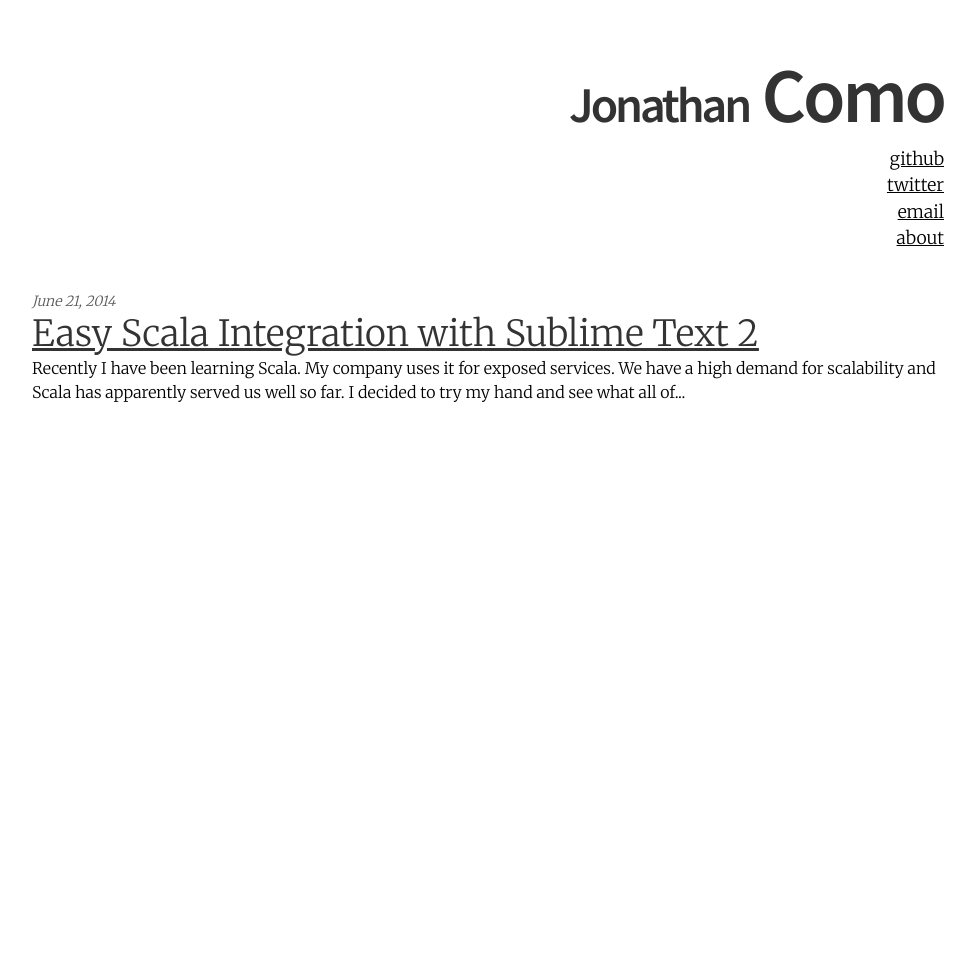
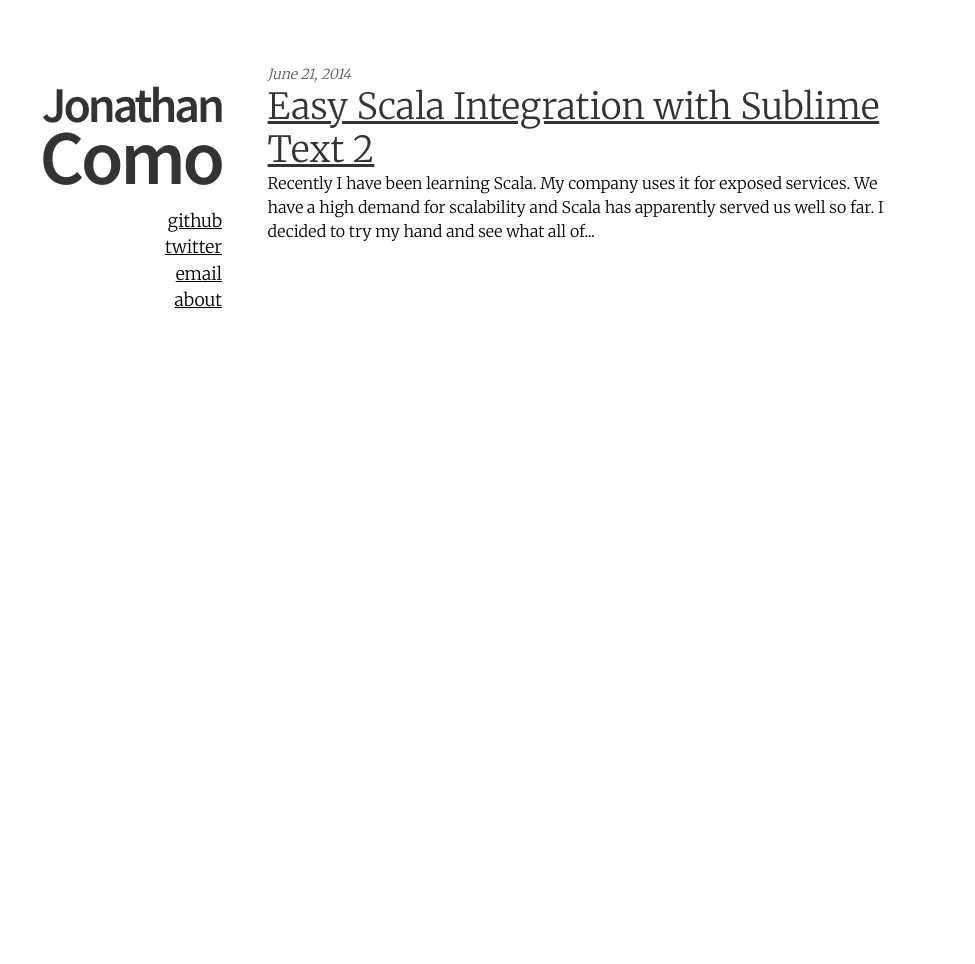
Before and after one commit to jcomo/jcomo.github.io, a Jekyll site: the page built from index.html, in a window 1280 px wide. Shown: the whole page, without its empty margins (152-1127 px from the left). Built offline with Jekyll 4.4.1, drawn with Linux system fonts in a browser that asks for light colours; nearby versions of some CDN libraries.

Commit message:
update css

```diff
--- a/_includes/head.html
+++ b/_includes/head.html
@@ -8,7 +8,7 @@
 
     <!-- Custom CSS -->
     <link rel="stylesheet" href="{{ "/css/main.css" | prepend: site.baseurl }}">
-    <link rel="stylesheet" href="{{ "/css/grid.css" | prepend: site.baseurl }}">
-    <link rel="stylesheet" href="{{ "/css/grid-old-ie.css" | prepend: site.baseurl }}">
+    <link rel="stylesheet" href="{{ "/css/grids-units-min.css" | prepend: site.baseurl }}">
+    <link rel="stylesheet" href="{{ "/css/grids-responsive-min.css" | prepend: site.baseurl }}">
 
 </head>
```
